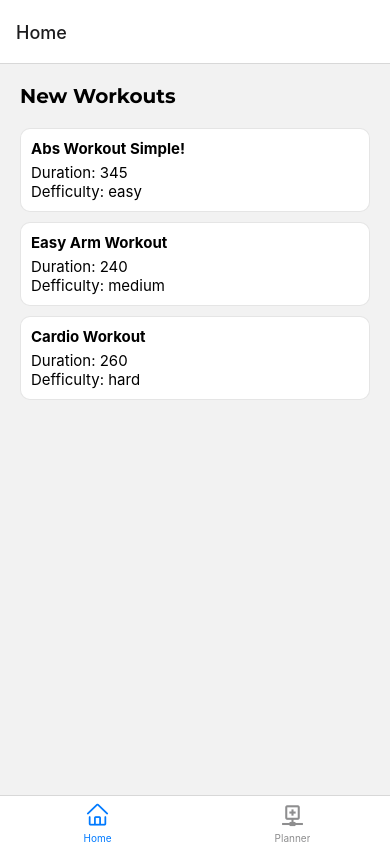
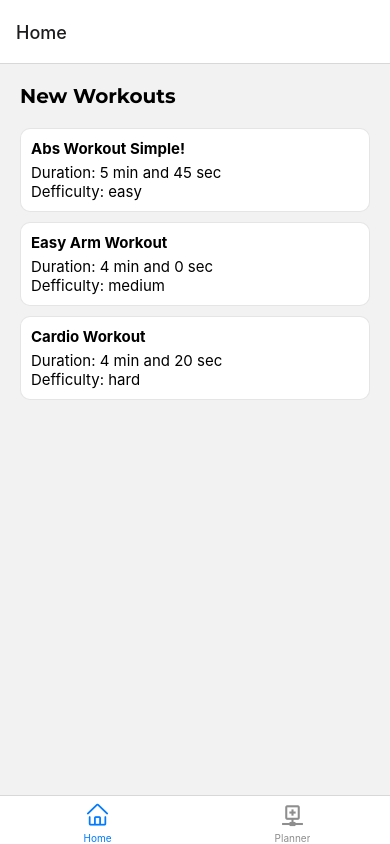
Before and after one commit to salehi-dev/gym-buddy-app, a React Native app: screen /Home in a window 390 px wide. Built offline with nearby package versions, Linux system fonts and the light colour scheme.

Commit message:
Feat: Implement format seconds and min

```diff
--- a/src/components/WorkoutItem.tsx
+++ b/src/components/WorkoutItem.tsx
@@ -1,12 +1,15 @@
 import { View, Text, StyleSheet } from "react-native";
 import { Workout } from "../types/data";
 import React from "react";
+import { formatSec, secToMin } from "../utils/time";
 
 export default function WorkoutItem({ item }: { item: Workout }) {
   return (
     <View style={styles.container}>
       <Text style={styles.name}>{item.name}</Text>
-      <Text style={styles.duration}>Duration: {item.duration}</Text>
+      <Text style={styles.duration}>
+        Duration: {formatSec(item.duration)}
+      </Text>
       <Text style={styles.defficulty}>Defficulty: {item.difficulty}</Text>
     </View>
   );
--- /dev/null
+++ b/src/utils/time.ts
@@ -0,0 +1,12 @@
+export function secToMin(sec: number): number {
+  return Number((sec / 60).toFixed(1));
+}
+// export function secToMin(sec: number) {
+//   return (sec / 60).toFixed(1);
+// }
+
+export function formatSec(sec: number) {
+  const _min = Math.floor(sec / 60);
+  const _sec = sec % 60;
+  return `${_min} min and ${_sec} sec`;
+}
```
